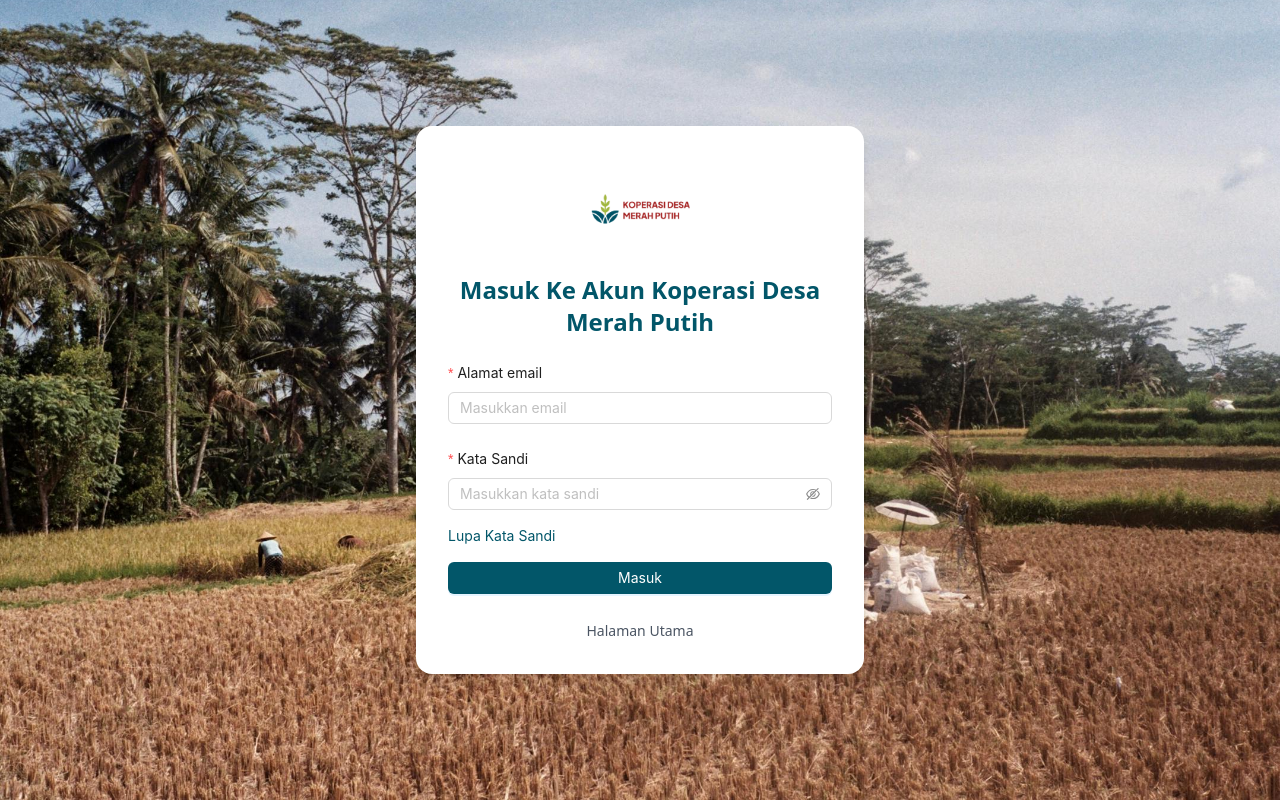
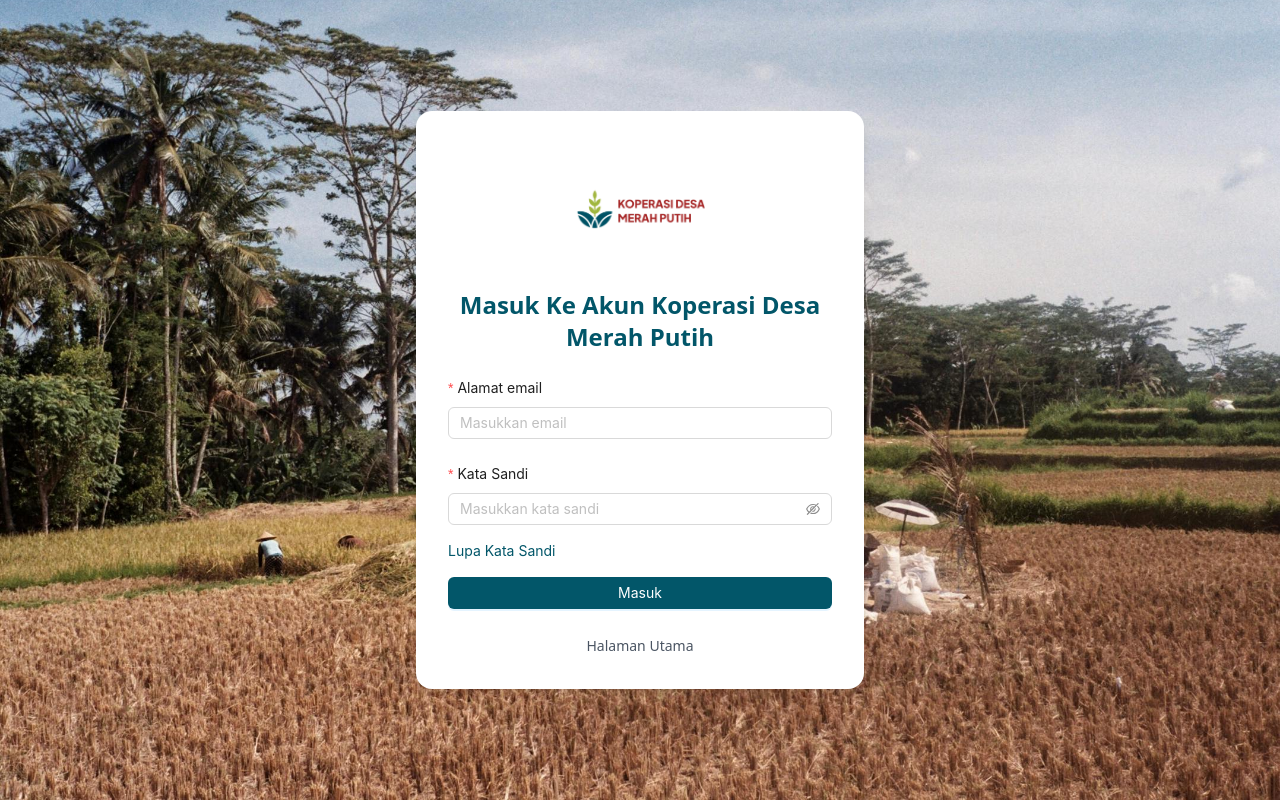
Before and after one commit to kop-go-id/kopdes-merah-putih, a Next.js app in the folder frontend/: page /masuk in a window 1280 px wide. Built offline with nearby package versions, Linux system fonts and the light colour scheme.

Commit message:
adjusting logo in login page

```diff
--- a/frontend/src/pages/masuk/index.js
+++ b/frontend/src/pages/masuk/index.js
@@ -23,9 +23,9 @@ export default function LoginFormAntd() {
           <Image
             src="/images/logo.png"
             alt="Logo Koperasi"
-            width={80}
-            height={80}
-            className="object-contain sm:w-[100px] sm:h-[100px]"
+            width={100}
+            height={100}
+            className="object-contain sm:w-[130px] sm:h-[130px]"
           />
         </div>
 
```
